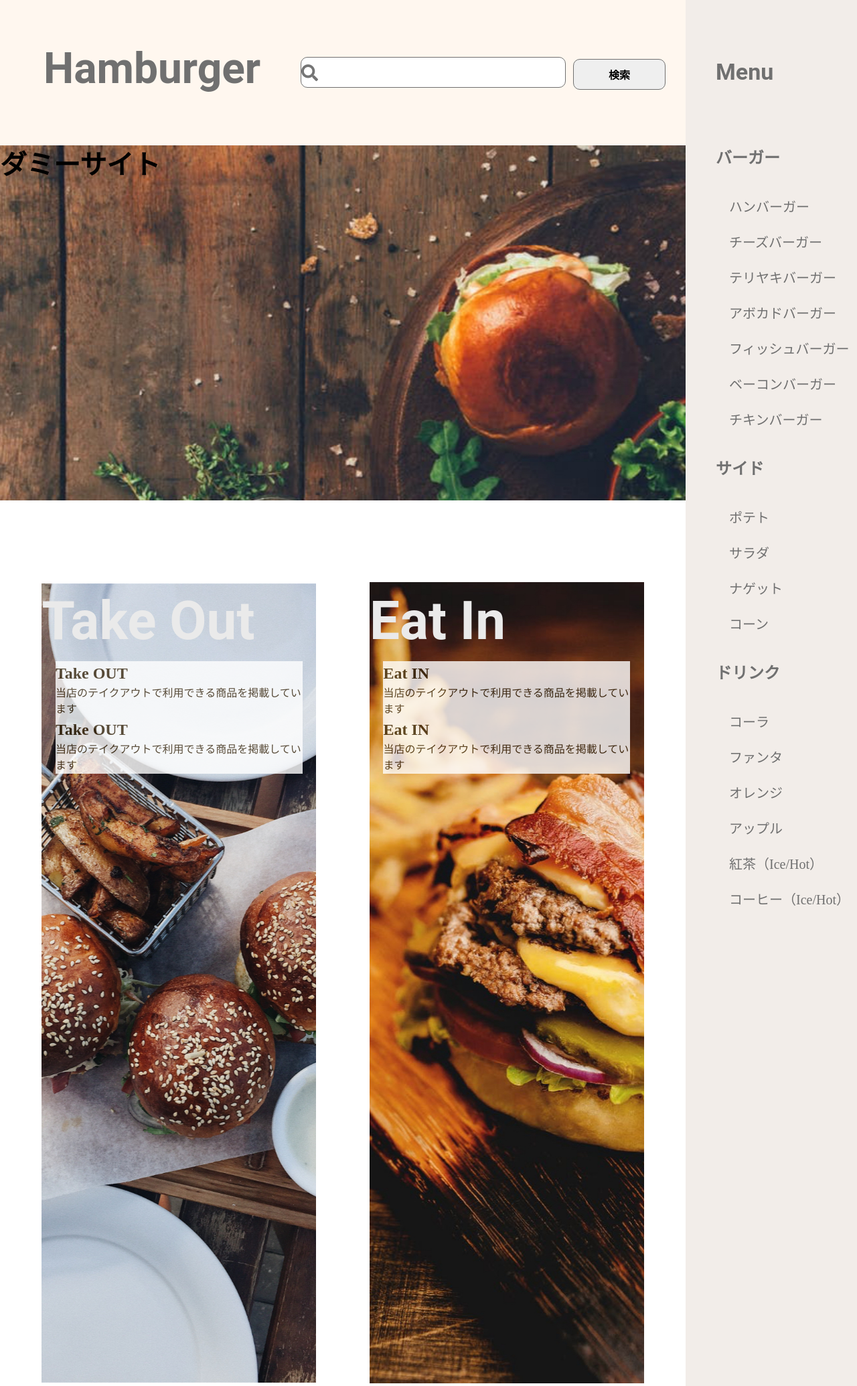
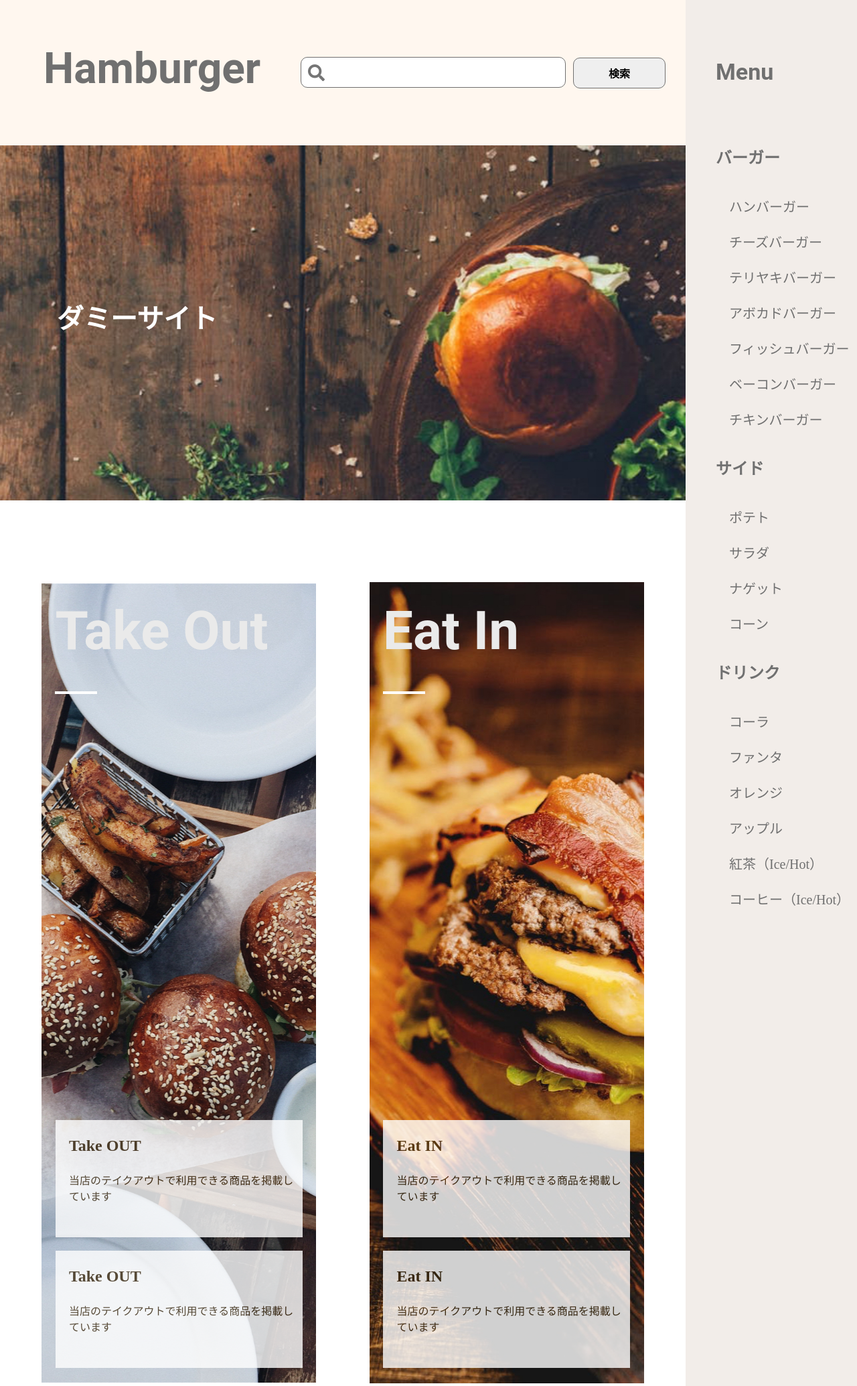
Before and after one commit to tatsunori1126/HamburgerSite-WordPress, a PHP site: page /front-page.html in a window 1280 px wide. Shown: the top 2069 px of the page at 67% size. Run offline with PHP 8.4, Linux system fonts and the light colour scheme.

Commit message:
2021.08.26_PC用フロントページコーディング地図部分以外完成

```diff
--- a/front-page.html
+++ b/front-page.html
@@ -69,22 +69,22 @@
                 <ul>
                     <li class="take-out">
                         <h2>Take Out</h2>
-                        <dl>
+                        <dl class="take-out__section1">
                             <dt>Take OUT</dt>
                             <dd>当店のテイクアウトで利用できる商品を掲載しています</dd>
                         </dl>
-                        <dl>
+                        <dl class="take-out__section2">
                             <dt>Take OUT</dt>
                             <dd>当店のテイクアウトで利用できる商品を掲載しています</dd>
                         </dl>
                     </li>
                     <li class="eat-in">
                         <h2>Eat In</h2>
-                        <dl>
+                        <dl class="eat-in__section1">
                             <dt>Eat IN</dt>
                             <dd>当店のテイクアウトで利用できる商品を掲載しています</dd>
                         </dl>
-                        <dl>
+                        <dl class="eat-in__section2">
                             <dt>Eat IN</dt>
                             <dd>当店のテイクアウトで利用できる商品を掲載しています</dd>
                         </dl>
--- a/scss/layout/_header.scss
+++ b/scss/layout/_header.scss
@@ -12,6 +12,7 @@ h1 a {
     text-decoration: none;
 }
 .p-search-form__keyword {
+    padding-left: 10px;
     display: inline-block;
     font-family: "Font Awesome 5 Free";
     color: black;
@@ -25,6 +26,8 @@ h1 a {
 }
 .p-search-form__submit {
     display: inline-block;
+    position: relative;
+    top: -2px;
     font-family: M+ 1m;
     font-weight: bold;
     padding: 12px 52px;
--- a/scss/layout/_main.scss
+++ b/scss/layout/_main.scss
@@ -11,6 +11,7 @@
     h2 {
         font-size: 40px;
         font-weight: bold;
+        color: #FFFFFF;
     }
 }
 
@@ -29,11 +30,23 @@
                 color: #EAEAEA;
                 font-size: 80px;
                 font-family: Roboto;
+                position: relative;
             }
-            dl {
+            h2::before {
+                content: "";
+                display: block;
+                width: 63px;
+                height: 4px;
+                background-color: #FFFFFF;
+                position: absolute;
+                top: 150px;
+                left: 0;
+            }
+            &__section1, &__section2 {
                 background-color: #FFFFFF;
                 opacity: 0.8;
                 width: 90%;
+                height: 175px;
                 dt {
                     font-size: 24px;
                     font-weight: bold;
@@ -54,11 +67,23 @@
                 color: #EAEAEA;
                 font-size: 80px;
                 font-family: Roboto;
+                position: relative;
             }
-            dl {
+            h2::before {
+                content: "";
+                display: block;
+                width: 63px;
+                height: 4px;
+                background-color: #FFFFFF;
+                position: absolute;
+                top: 150px;
+                left: 0;
+            }
+            &__section1, &__section2 {
                 background-color: #FFFFFF;
                 opacity: 0.8;
                 width: 90%;
+                height: 175px;
                 dt {
                     font-size: 24px;
                     font-weight: bold;
@@ -81,9 +106,10 @@
         background-position: center;
         width: 100%;
         height: 650px;
-        .l-bg-mask {
-            height: 100%;
-            background: rgba(255,255,255,0);
+        opacity: 0.6;
+        // .l-bg-mask {
+            // height: 100%;
+            // background: rgba(255,255,255,0);
             .l-text-back {
                 background-color: rgba(0, 0, 0, 0.3);
                 height: 650px;
@@ -95,7 +121,19 @@
                         font-size: 36px;
                         font-weight: bold;
                         color: #FFFFFF;
+                        position: relative;
                     }
+                    h2::before {
+                        content: "";
+                        display: block;
+                        width: 75px;
+                        height: 2px;
+                        background-color: #FFFFFF;
+                        position: absolute;
+                        top: 110px;
+                        left: 0;
+                    }
+
                     p {
                         font-weight: bold;
                         color: #FFFFFF;
@@ -103,6 +141,6 @@
                     }
                 }
             }
-        }
+        // }
     }
 }
--- a/scss/object/utility/_margin.scss
+++ b/scss/object/utility/_margin.scss
@@ -25,6 +25,7 @@
     }
 }
 
+
 .l-footer__menu {
     margin-top: 40px;
     margin-bottom: 35px;
@@ -41,16 +42,32 @@ h1 {
 
 .take-out {
     margin-top: 120px;
-    dl {
-        margin-bottom: 50px;
-        margin: 0 auto;
+    h2 {
+        margin: 15px 0 0 20px;
+    }
+    &__section1 {
+        margin: 670px auto 20px ;
+    }
+    &__section2 {
+        margin: 0 auto ;
     }
 }
 .eat-in {
     margin-left: 80px;
     margin-top: 120px;
-    dl {
-        margin-bottom: 50px;
-        margin: 0 auto;
+    h2 {
+        margin: 15px 0 0 20px;
+    }
+    &__section1 {
+        margin: 670px auto 20px;
+    }
+    &__section2 {
+        margin: 0 auto ;
     }
 }
+
+.l-text {
+    h2 {
+        margin-bottom: 120px;
+    }
+}
--- /dev/null
+++ b/scss/object/utility/_padding.scss
@@ -0,0 +1,16 @@
+@charset "UTF-8";
+.top-header {
+    h2 {
+        padding: 230px 0 0 85px;
+    }
+}
+.take-out dt, .eat-in dt {
+    padding: 20px 0 0 20px;
+}
+.take-out dd, .eat-in dd {
+    padding: 23px 0 0 20px;
+}
+
+.l-text {
+    padding-top: 80px;
+}
--- /dev/null
+++ b/scss/object/utility/padding.css
@@ -0,0 +1,4 @@
+.top-header h2 {
+  padding: 230px 0 0 85px;
+}
+/*# sourceMappingURL=padding.css.map */
--- a/scss/style.css
+++ b/scss/style.css
@@ -138,6 +138,7 @@ h1 a {
 }
 
 .p-search-form__keyword {
+  padding-left: 10px;
   display: inline-block;
   font-family: "Font Awesome 5 Free";
   color: black;
@@ -152,6 +153,8 @@ h1 a {
 
 .p-search-form__submit {
   display: inline-block;
+  position: relative;
+  top: -2px;
   font-family: M1m;
   font-weight: bold;
   padding: 12px 52px;
@@ -177,6 +180,7 @@ h1 a {
 .top-header h2 {
   font-size: 40px;
   font-weight: bold;
+  color: #FFFFFF;
 }
 
 .branch-menu {
@@ -200,21 +204,34 @@ h1 a {
   color: #EAEAEA;
   font-size: 80px;
   font-family: Roboto;
+  position: relative;
 }
 
-.branch-menu ul .take-out dl {
+.branch-menu ul .take-out h2::before {
+  content: "";
+  display: block;
+  width: 63px;
+  height: 4px;
+  background-color: #FFFFFF;
+  position: absolute;
+  top: 150px;
+  left: 0;
+}
+
+.branch-menu ul .take-out__section1, .branch-menu ul .take-out__section2 {
   background-color: #FFFFFF;
   opacity: 0.8;
   width: 90%;
+  height: 175px;
 }
 
-.branch-menu ul .take-out dl dt {
+.branch-menu ul .take-out__section1 dt, .branch-menu ul .take-out__section2 dt {
   font-size: 24px;
   font-weight: bold;
   color: #3C2A10;
 }
 
-.branch-menu ul .take-out dl dd {
+.branch-menu ul .take-out__section1 dd, .branch-menu ul .take-out__section2 dd {
   color: #3C2A10;
 }
 
@@ -230,21 +247,34 @@ h1 a {
   color: #EAEAEA;
   font-size: 80px;
   font-family: Roboto;
+  position: relative;
 }
 
-.branch-menu ul .eat-in dl {
+.branch-menu ul .eat-in h2::before {
+  content: "";
+  display: block;
+  width: 63px;
+  height: 4px;
+  background-color: #FFFFFF;
+  position: absolute;
+  top: 150px;
+  left: 0;
+}
+
+.branch-menu ul .eat-in__section1, .branch-menu ul .eat-in__section2 {
   background-color: #FFFFFF;
   opacity: 0.8;
   width: 90%;
+  height: 175px;
 }
 
-.branch-menu ul .eat-in dl dt {
+.branch-menu ul .eat-in__section1 dt, .branch-menu ul .eat-in__section2 dt {
   font-size: 24px;
   font-weight: bold;
   color: #3C2A10;
 }
 
-.branch-menu ul .eat-in dl dd {
+.branch-menu ul .eat-in__section1 dd, .branch-menu ul .eat-in__section2 dd {
   color: #3C2A10;
 }
 
@@ -382,8 +420,15 @@ h1 {
   margin-top: 120px;
 }
 
-.take-out dl {
-  margin-bottom: 50px;
+.take-out h2 {
+  margin: 15px 0 0 20px;
+}
+
+.take-out__section1 {
+  margin: 670px auto 20px;
+}
+
+.take-out__section2 {
   margin: 0 auto;
 }
 
@@ -392,8 +437,35 @@ h1 {
   margin-top: 120px;
 }
 
-.eat-in dl {
-  margin-bottom: 50px;
+.eat-in h2 {
+  margin: 15px 0 0 20px;
+}
+
+.eat-in__section1 {
+  margin: 670px auto 20px;
+}
+
+.eat-in__section2 {
   margin: 0 auto;
 }
+
+.l-text h2 {
+  margin-bottom: 120px;
+}
+
+.top-header h2 {
+  padding: 230px 0 0 85px;
+}
+
+.take-out dt, .eat-in dt {
+  padding: 20px 0 0 20px;
+}
+
+.take-out dd, .eat-in dd {
+  padding: 23px 0 0 20px;
+}
+
+.l-text {
+  padding-top: 80px;
+}
 /*# sourceMappingURL=style.css.map */
--- a/scss/style.scss
+++ b/scss/style.scss
@@ -31,3 +31,4 @@
    ----------------------------------------------------------------- */
 
    @import "object/utility/margin";
+   @import "object/utility/padding";
```
Also changed, not shown: other parts of scss/style.css (+17 -9 lines), 2 other files.
